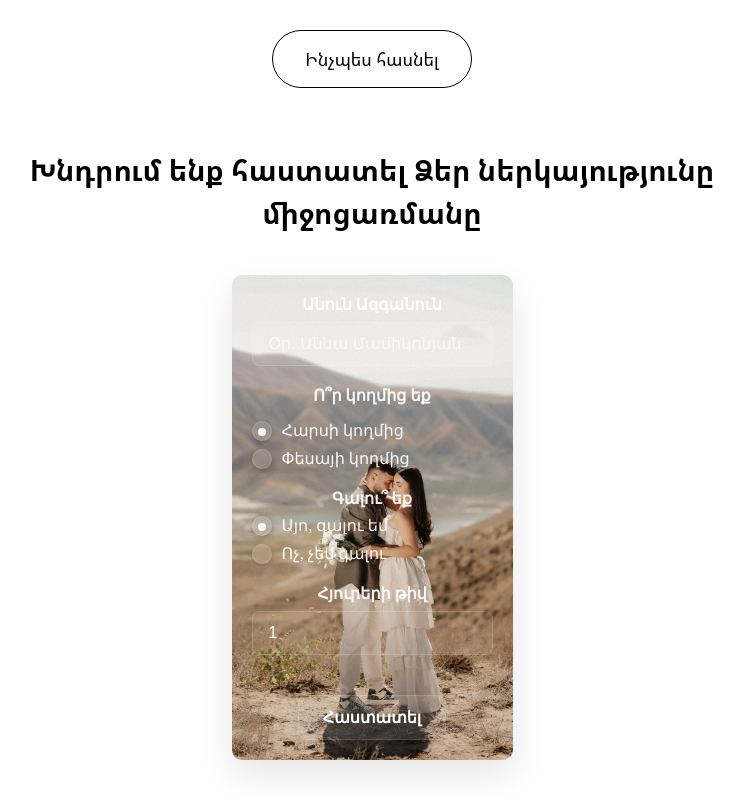
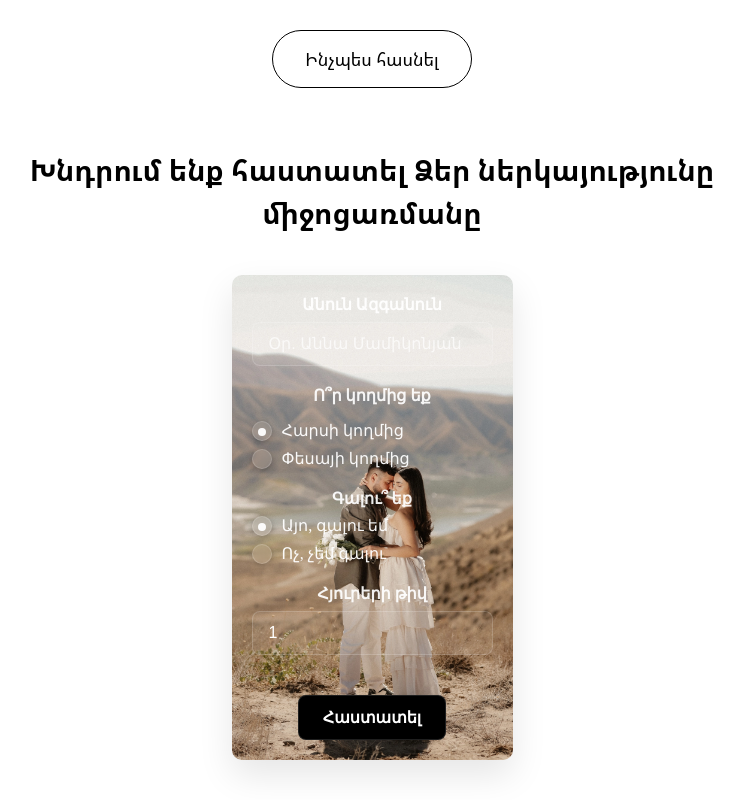
Before and after one commit to YeghoMash/wedding, a React (Vite) app: page / in a window 1280 px wide. Shown: the part 5910-6710 px from the top of the page, without its empty margins (268-1012 px from the left). Built offline with nearby package versions, Linux system fonts and the light colour scheme; a web font is replaced by a local one.

Commit message:
change color

```diff
--- a/src/FormResponse.css
+++ b/src/FormResponse.css
@@ -139,7 +139,7 @@ textarea:focus {
 }
 
 .btn-primary {
-    background: rgba(255,255,255,0.12);
+    background: black;
     color: #fff;
     border: 1px solid rgba(255,255,255,0.12);
 }
```
Also changed, not shown: 6 other files (tests, documents, lock files or other folders).
